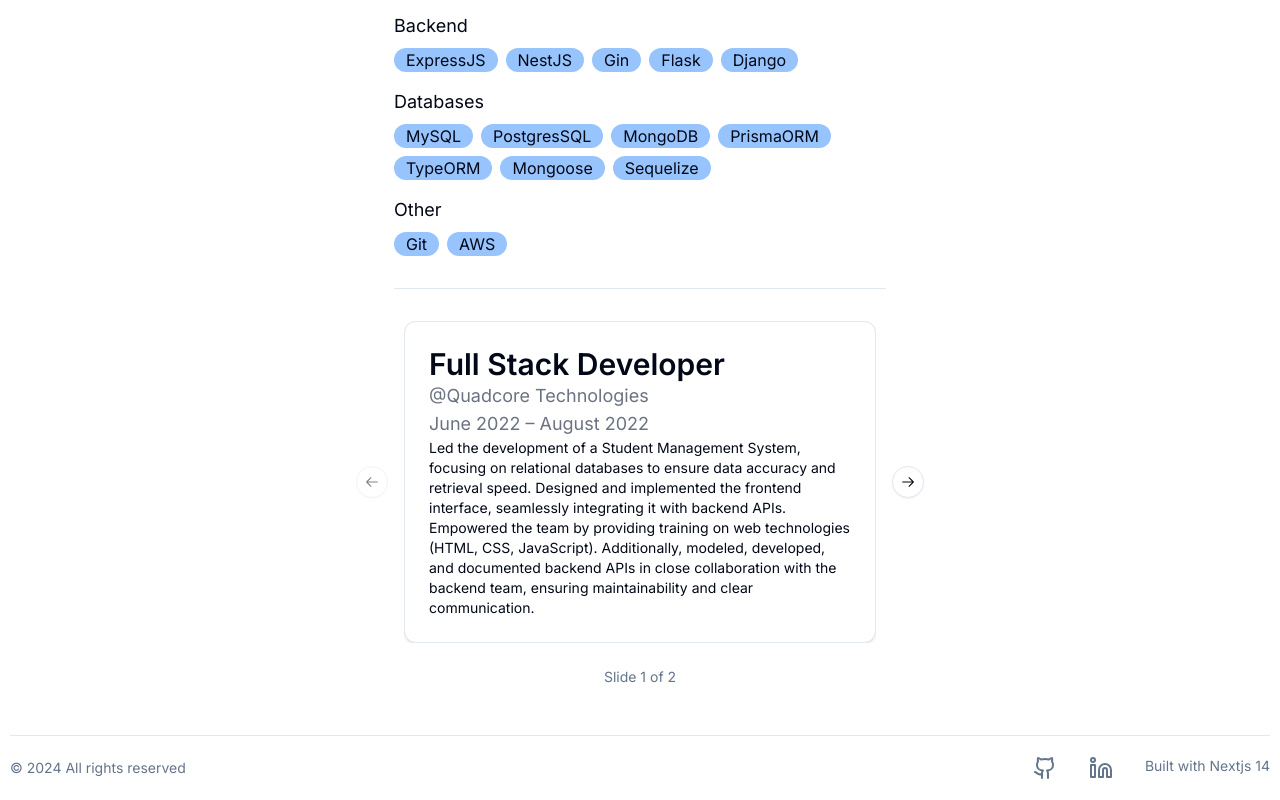
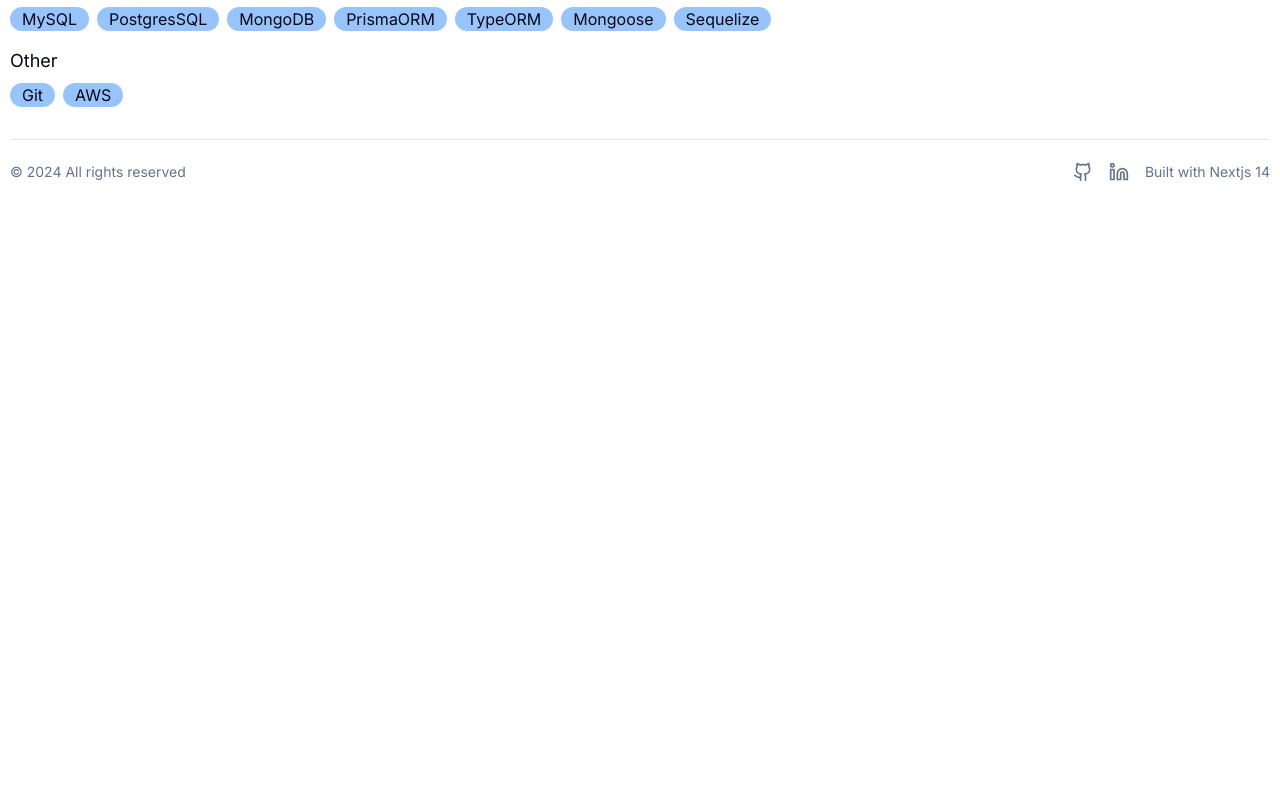
Before and after one commit to Aiyanu/portfolio_aiyanu, a Next.js app: page / in a window 1280 px wide. Shown: the part 1182-1982 px from the top of the page. After the commit the page ends 1386 px from the top, so only its background shows below. Built offline with nearby package versions, Linux system fonts and the light colour scheme.

Commit message:
ui fixes

```diff
--- a/src/app/contact-me/page.tsx
+++ b/src/app/contact-me/page.tsx
@@ -9,12 +9,12 @@
   const { closeMenu } = useGlobalContext();
 
   return (
-    <div onClick={closeMenu} className="">
-      <div className="md:pl-16 max-sm:grid max-sm:place-items-center">
-        <h1 className="text-4xl uppercase text-center ">Contact Me</h1>
-        <Underline className="max-sm:w-1/3" />
+    <div onClick={closeMenu} className="md:mb-16">
+      <div className="md:pl-16 max-md:grid max-md:place-items-center">
+        <h1 className="text-4xl uppercase max-md:text-center ">Contact Me</h1>
+        <Underline className="max-md:w-1/3" />
       </div>
-      <div className="grid place-items-center">
+      <div className="grid place-items-center ">
         <ContactWrapper className="grid place-items-center max-sm:p-8">
           <ContactForm />
         </ContactWrapper>
--- a/src/app/layout.tsx
+++ b/src/app/layout.tsx
@@ -29,7 +29,7 @@
         >
           <GlobalContextProvider>
             <Navbar />
-            <main className="min-h-[calc(100vh-100px-1px)] flex flex-col gap-10 max-sm:items-center">
+            <main className="min-h-[calc(100vh-100px-1px)]">
               <div>
                 {children}
                 <Toaster />
--- a/src/app/page.tsx
+++ b/src/app/page.tsx
@@ -14,13 +14,13 @@
   return (
     <MaxWidthWrapper
       onClick={closeMenu}
-      className=" flex flex-col justify-center h-full space-y-8 max-w-lg w-4/5"
+      className=" flex flex-col justify-center h-full space-y-8 max-sm:max-w-lg max-sm:w-4/5"
     >
       <Summary />
       <Separator />
+      <Experience />
+      <Separator />
       <Skills />
-      <Separator />
-      <Experience />
     </MaxWidthWrapper>
   );
 }
--- a/src/components/ContactForm.tsx
+++ b/src/components/ContactForm.tsx
@@ -22,7 +22,7 @@
   email: z.string().email().toLowerCase(),
   name: z.string().min(2).max(50).trim(),
   subject: z.string().min(2).max(50).trim(),
-  message: z.string().max(60),
+  message: z.string(),
 });
 
 const ContactForm = () => {
@@ -84,7 +84,10 @@
 
   return (
     <Form {...form}>
-      <form onSubmit={form.handleSubmit(onSubmit)} className="space-y-2">
+      <form
+        onSubmit={form.handleSubmit(onSubmit)}
+        className="space-y-4 sm:min-w-96"
+      >
         {["name", "email", "subject", "message"].map((name, index) => {
           return (
             <FormField
@@ -97,9 +100,9 @@
                   <FormLabel className="capitalize">{name}</FormLabel>
                   <FormControl>
                     {name === "message" ? (
-                      <Textarea placeholder={name} {...field} />
+                      <Textarea {...field} />
                     ) : (
-                      <Input placeholder={name} {...field} />
+                      <Input {...field} />
                     )}
                   </FormControl>
                   <FormMessage />
--- a/src/components/ContactWrapper.tsx
+++ b/src/components/ContactWrapper.tsx
@@ -16,7 +16,7 @@
 
 const ContactWrapper = ({ children, className }: ContactWrapperProps) => {
   return (
-    <Card className={cn("max-sm:w-full pt-8 max-sm:border-none", className)}>
+    <Card className={cn("max-sm:w-full pt-8 max-md:border-none", className)}>
       <CardContent>{children}</CardContent>
     </Card>
   );
--- a/src/components/Footer.tsx
+++ b/src/components/Footer.tsx
@@ -4,7 +4,7 @@
 
 const Footer = () => {
   return (
-    <footer className=" h-16 relative">
+    <footer className=" h-16 mt-8">
       <MaxWidthWrapper className="max-sm:max-w-full max-sm:p-12">
         <div className="border-t space-y-8 border-gray-200 w-full" />
         <div className="h-full flex flex-col md:flex-row md:justify-between justify-center items-center">
@@ -13,22 +13,20 @@
               &copy; {new Date().getFullYear()} All rights reserved
             </p>
           </div>
-
-          <div className="flex items-center justify-center">
-            <div className="flex space-x-8">
+          <div className="flex space-x-4 items-center">
             <a
               href="https://github.com/Aiyanu/"
               className="text-sm text-muted-foreground hover:text-gray-600"
               target="_blank"
             >
-                <Github />
+              <Github size={20} />
             </a>
             <a
               href="https://www.linkedin.com/in/adesanya-iyanu-96a5aa243/"
               target="_blank"
               className="text-sm text-muted-foreground hover:text-gray-600"
             >
-                <Linkedin />
+              <Linkedin size={20} />
             </a>
             <a
               href="#"
@@ -39,7 +37,6 @@
             </a>
           </div>
         </div>
-        </div>
       </MaxWidthWrapper>
     </footer>
   );
--- a/src/components/MaxWidthWrapper.tsx
+++ b/src/components/MaxWidthWrapper.tsx
@@ -14,7 +14,7 @@
     <div
       onClick={onClick}
       className={cn(
-        "h-full mx-auto w-full max-w-screen-xl px-2.5 max-sm:px-0",
+        "h-full mx-auto max-sm:w-full max-w-screen-xl px-2.5 max-sm:px-0",
         className
       )}
     >
--- a/src/components/Project/ProjectsList.tsx
+++ b/src/components/Project/ProjectsList.tsx
@@ -33,13 +33,13 @@
 export default function ProjectsList() {
   return (
     <div>
-      <div className="max-sm:grid max-sm:place-items-center">
+      <div className="max-md:grid max-md:place-items-center">
         <h1 className="text-4xl uppercase text-center md:text-left">
           Projects
         </h1>
-        <Underline className="max-sm:w-1/3" />
+        <Underline className="max-md:w-1/3" />
       </div>
-      <div className="grid lg:grid-flow-row gap-16 place-items-center max-md:grid-cols-2 lg:grid-cols-3 max-sm:grid-cols-1">
+      <div className="grid lg:grid-flow-row gap-16 place-items-center max-md:grid-cols-2 lg:grid-cols-3 max-sm:grid-cols-1 px-8">
         {projects.map((project, index) => (
           <Link
             key={index}
```
Lines whose indentation alone changed are shown as unchanged.
